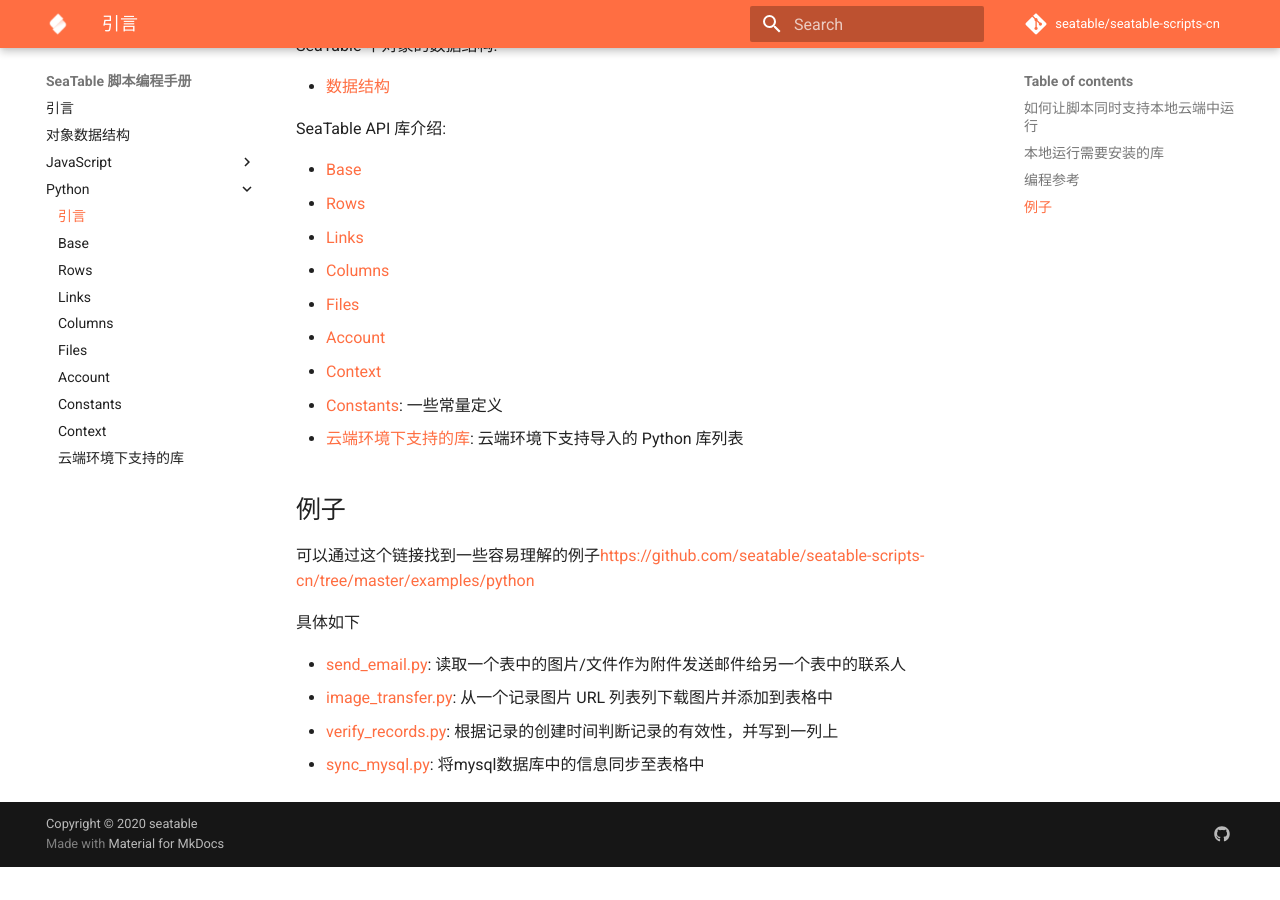
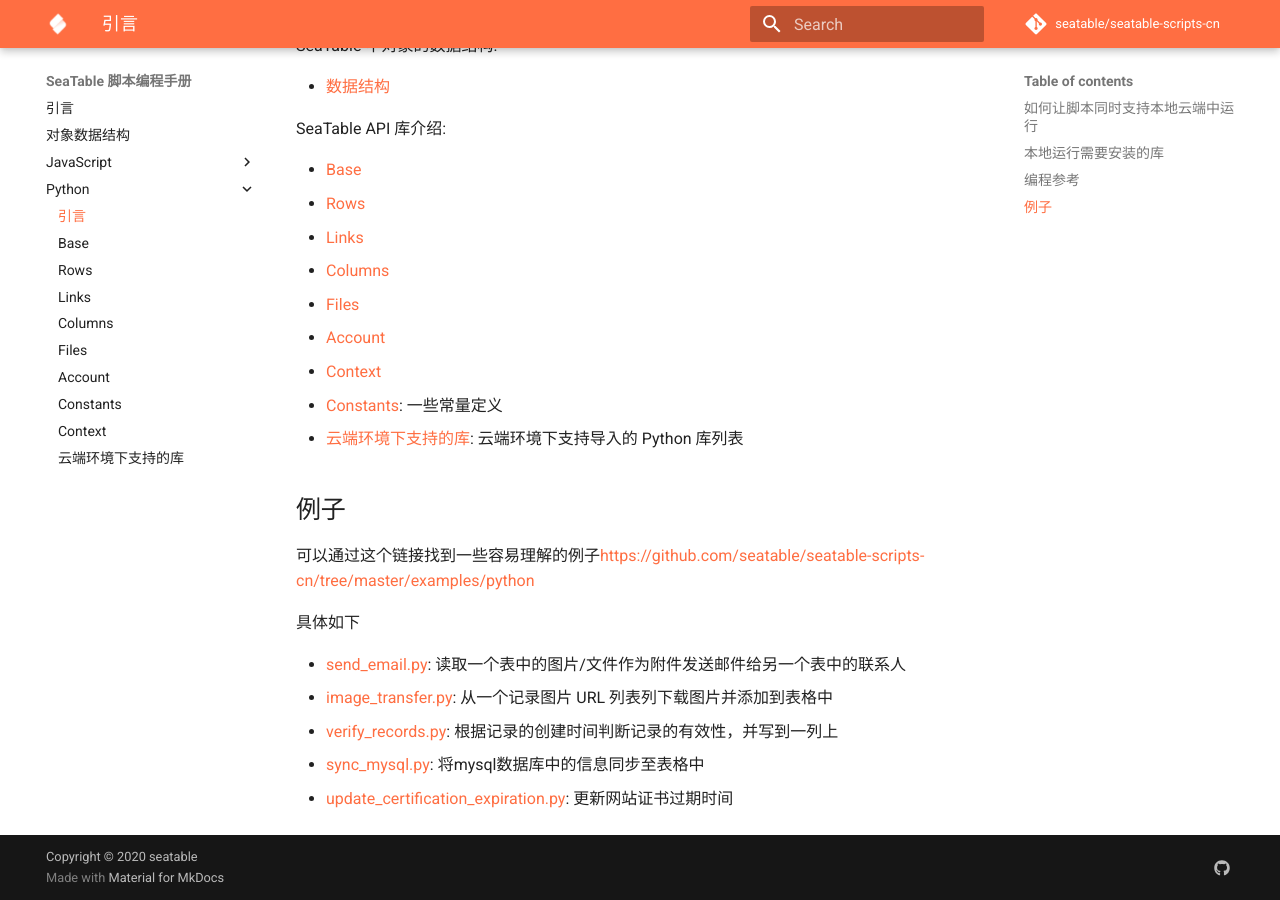
Before and after one commit to seatable/seatable-scripts-cn, an MkDocs documentation site: the page built from manual/python/README.md, in a window 1280 px wide and 900 px high, scrolled down 1078 px. Built offline with MkDocs 1.6.1 and Material for MkDocs 9.7.7, drawn with Linux system fonts in a browser that asks for light colours; comment, search, counter and statistics services are not loaded; before the commit the page ends 1945 px from its top, so only the background shows below that.

Commit message:
Update README.md

```diff
--- a/manual/python/README.md
+++ b/manual/python/README.md
@@ -64,3 +64,4 @@
 * [image_transfer.py](https://github.com/seatable/seatable-scripts-cn/tree/master/examples/python/image_transfer.py): 从一个记录图片 URL 列表列下载图片并添加到表格中
 * [verify_records.py](https://github.com/seatable/seatable-scripts-cn/tree/master/examples/python/verify_records.py): 根据记录的创建时间判断记录的有效性，并写到一列上
 * [sync_mysql.py](https://github.com/seatable/seatable-scripts-cn/tree/master/examples/python/sync_mysql.py): 将mysql数据库中的信息同步至表格中
+* [update_certification_expiration.py](https://github.com/seatable/seatable-scripts-cn/tree/master/examples/python/update_certification_expiration.py): 更新网站证书过期时间
```
